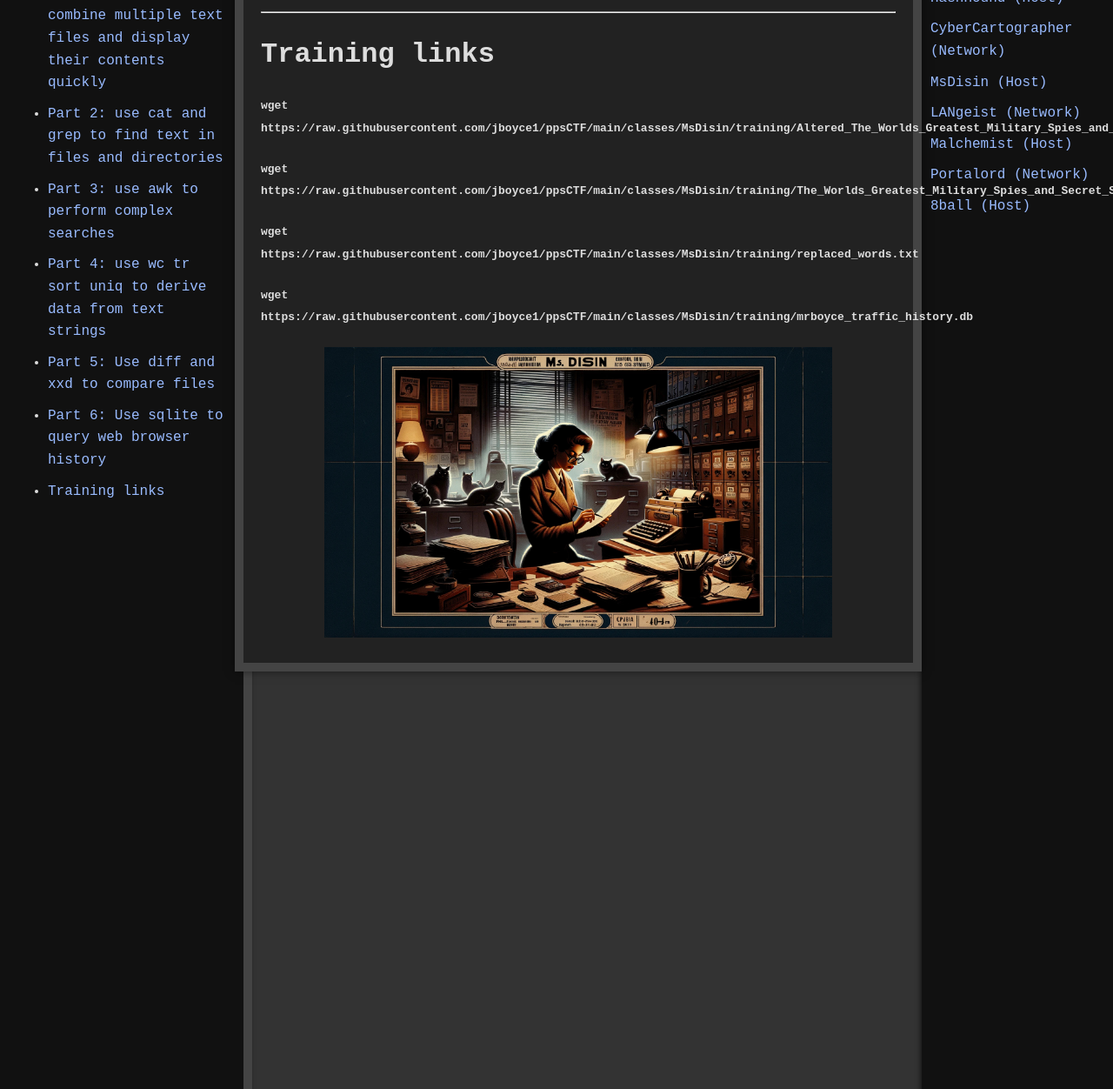
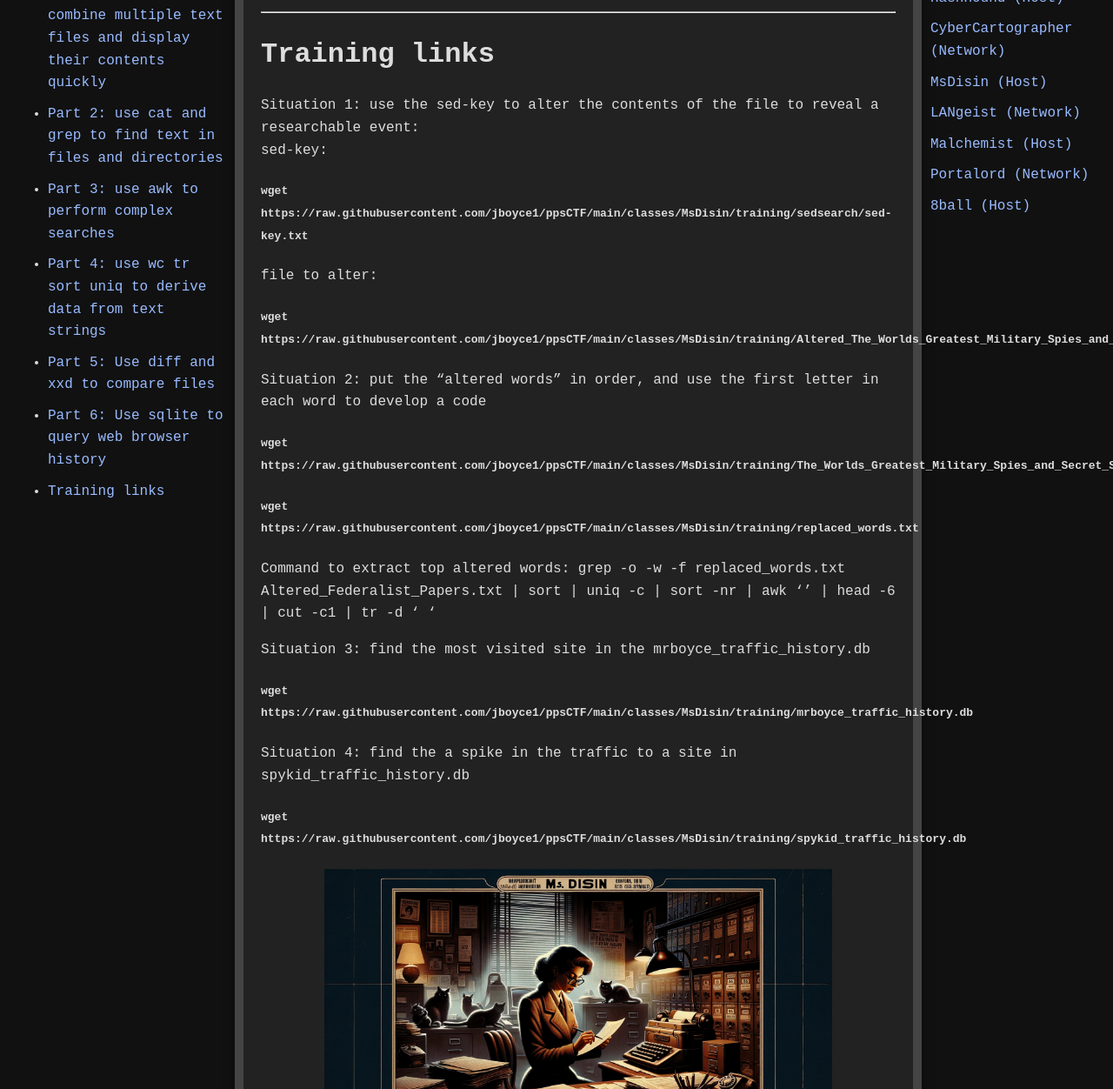
Before and after one commit to jboyce1/ppsCTF, a Jekyll site: the page built from classes/MsDisin/MsDisin.md, in a window 1280 px wide and 1400 px high, scrolled down 14002 px, cut to the strip 148-1400 px from the top of the window. Shown: the whole strip at 87% size. Built offline with Jekyll 4.4.1, drawn with Linux system fonts in a browser that asks for light colours.

Commit message:
Update MsDisin.md

```diff
--- a/classes/MsDisin/MsDisin.md
+++ b/classes/MsDisin/MsDisin.md
@@ -363,14 +363,25 @@ Here we can see the url that was suspicous:
 ---
 # Training links
 
+Situation 1: use the sed-key to alter the contents of the file to reveal a researchable event:
+sed-key:
+#### `wget https://raw.githubusercontent.com/jboyce1/ppsCTF/main/classes/MsDisin/training/sedsearch/sed-key.txt`
+file to alter:
 #### `wget https://raw.githubusercontent.com/jboyce1/ppsCTF/main/classes/MsDisin/training/Altered_The_Worlds_Greatest_Military_Spies_and_Secret_Service_Agents.txt`
 
+
+Situation 2: put the "altered words" in order, and use the first letter in each word to develop a code
 #### `wget https://raw.githubusercontent.com/jboyce1/ppsCTF/main/classes/MsDisin/training/The_Worlds_Greatest_Military_Spies_and_Secret_Service_Agents_modified.txt`
-
 #### `wget https://raw.githubusercontent.com/jboyce1/ppsCTF/main/classes/MsDisin/training/replaced_words.txt`
 
+Command to extract top altered words:
+grep -o -w -f replaced_words.txt Altered_Federalist_Papers.txt | sort | uniq -c | sort -nr | awk '{{print $2}}' | head -6 | cut -c1 | tr -d '
+'
+
+Situation 3: find the most visited site in the mrboyce_traffic_history.db
 #### `wget https://raw.githubusercontent.com/jboyce1/ppsCTF/main/classes/MsDisin/training/mrboyce_traffic_history.db`
-
+Situation 4: find the a spike in the traffic to a site in spykid_traffic_history.db
+#### `wget https://raw.githubusercontent.com/jboyce1/ppsCTF/main/classes/MsDisin/training/spykid_traffic_history.db`
 <div style="text-align: center;">
   <img src="{{ 'classes/MsDisin/Ms_Disin Banner.jpg' | relative_url }}" alt="Ms_Disin Banner2" style="max-width: 80%; height: auto;">
 </div>
```
